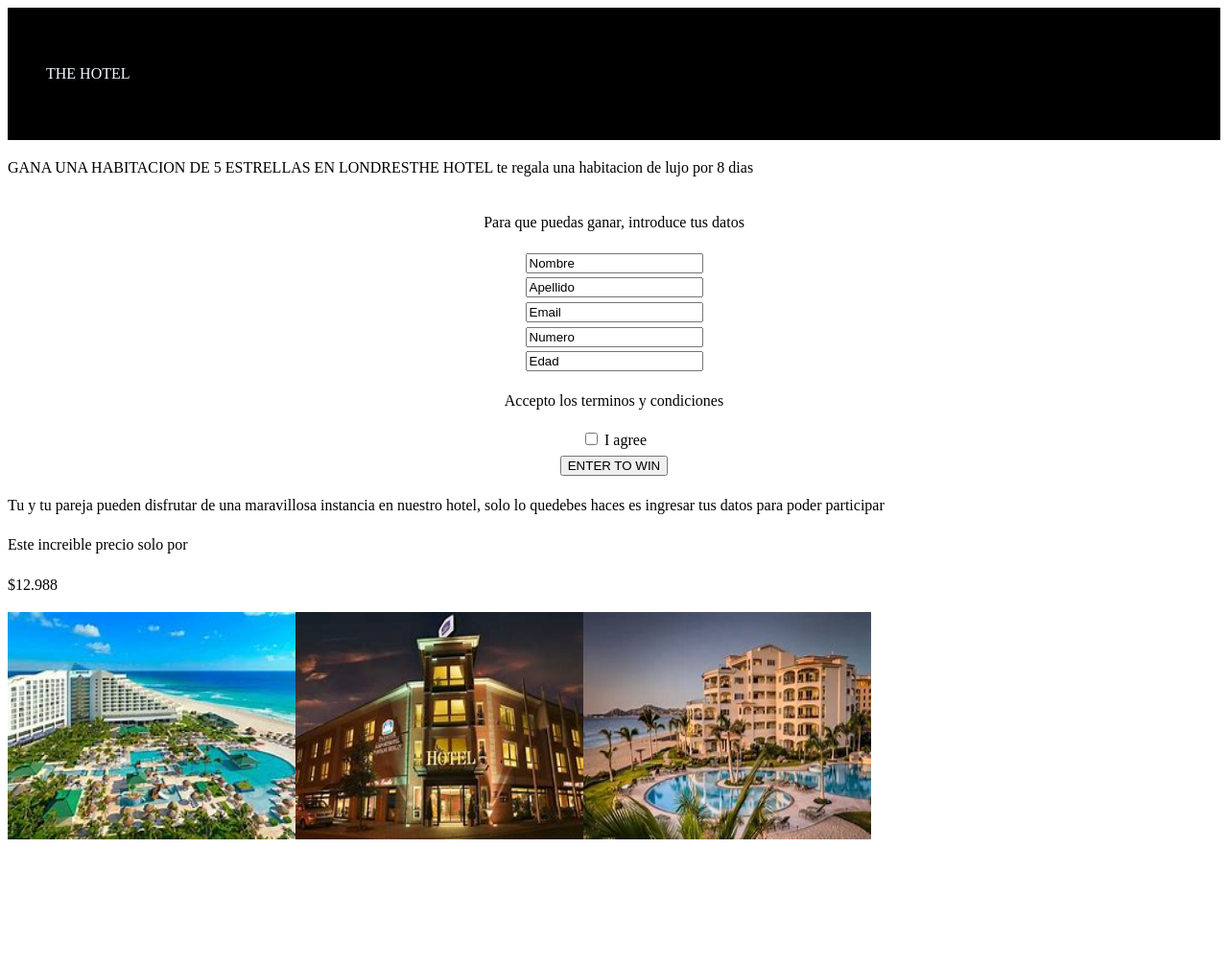
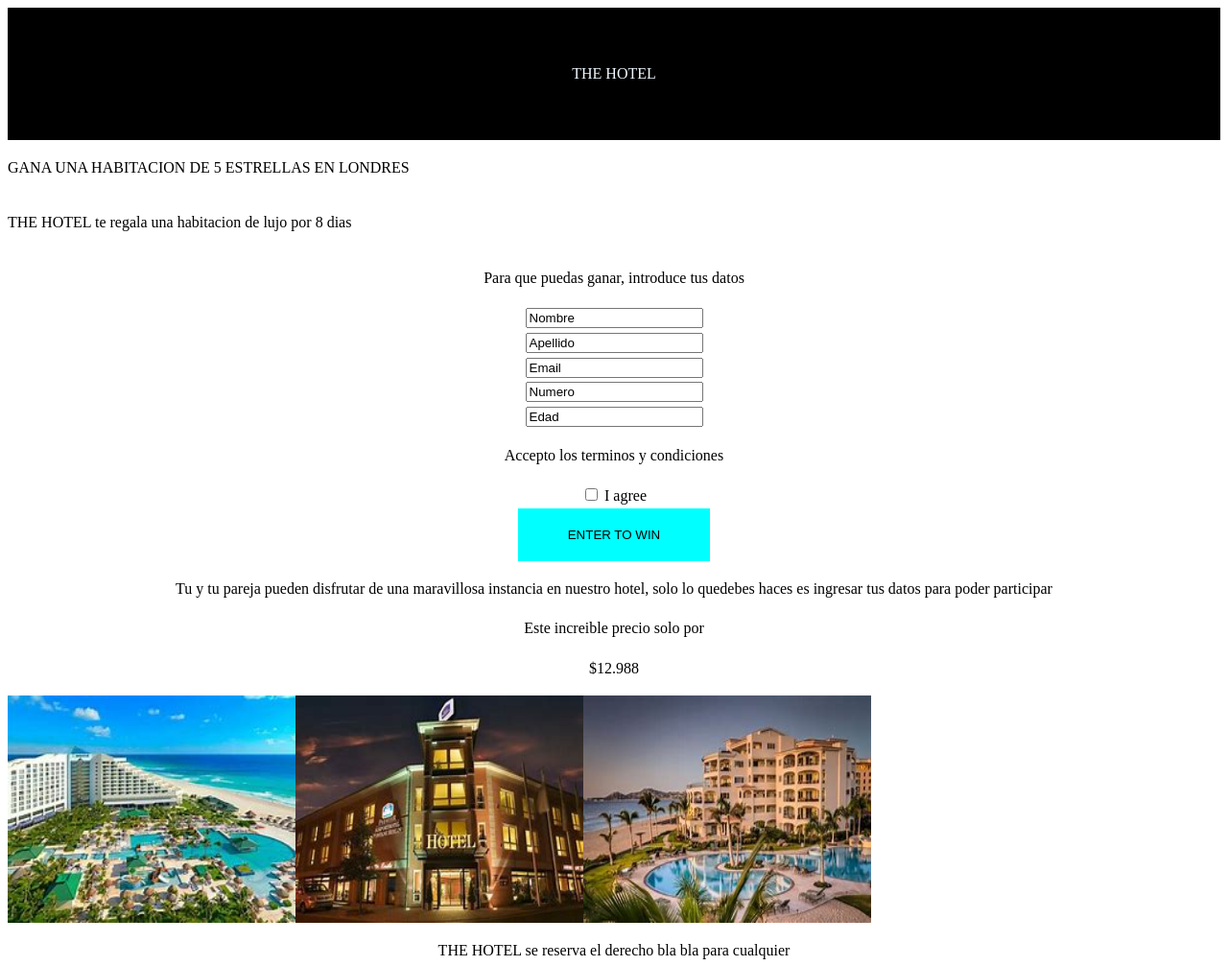
Before and after one commit to bylay/prueba, a plain HTML site: page index.html in a window 1280 px wide. Shown: the whole page at 96% size. Before the commit the page ends 883 px from the top, so only its background shows below. Drawn offline with Linux system fonts and the light colour scheme.

Commit message:
css footer
se modifica el css y se agrega el footer

```diff
--- a/assets/css/css.css
+++ b/assets/css/css.css
@@ -12,9 +12,14 @@ header p {
     text-align: center;
 }
 
+.text2 {
+    display: flex;
+    text-align: center;
+}
 
 body {
     line-height: 1.6;
+    text-align: center;
 }
 
 .form {
@@ -34,6 +39,14 @@ body {
     display: flex;
 }
 
-section .imgbajo {
+.imgbajo {
     display: flex;
+    text-align: center;
 }
+
+button {
+    background-color: aqua;
+    border: none;
+    padding: 20px;
+    width: 200px;
+}
--- a/index.html
+++ b/index.html
@@ -9,8 +9,12 @@
     <header>
         <p>THE HOTEL</p>
     </header>
-    <section class="text">
-        <p >GANA UNA HABITACION DE 5 ESTRELLAS EN LONDRES</p>
+    <div>
+        <section class="text">
+            <p >GANA UNA HABITACION DE 5 ESTRELLAS EN LONDRES</p>
+        </section>
+    </div>
+    <section class="text2">
         <p>THE HOTEL te regala una habitacion de lujo por 8 dias</p>
     </section>
     <section class="form">
@@ -50,4 +54,7 @@
 
 
 </body>
+<footer>
+    <p>THE HOTEL se reserva el derecho bla bla para cualquier </p>
+</footer>
 </html>
```
